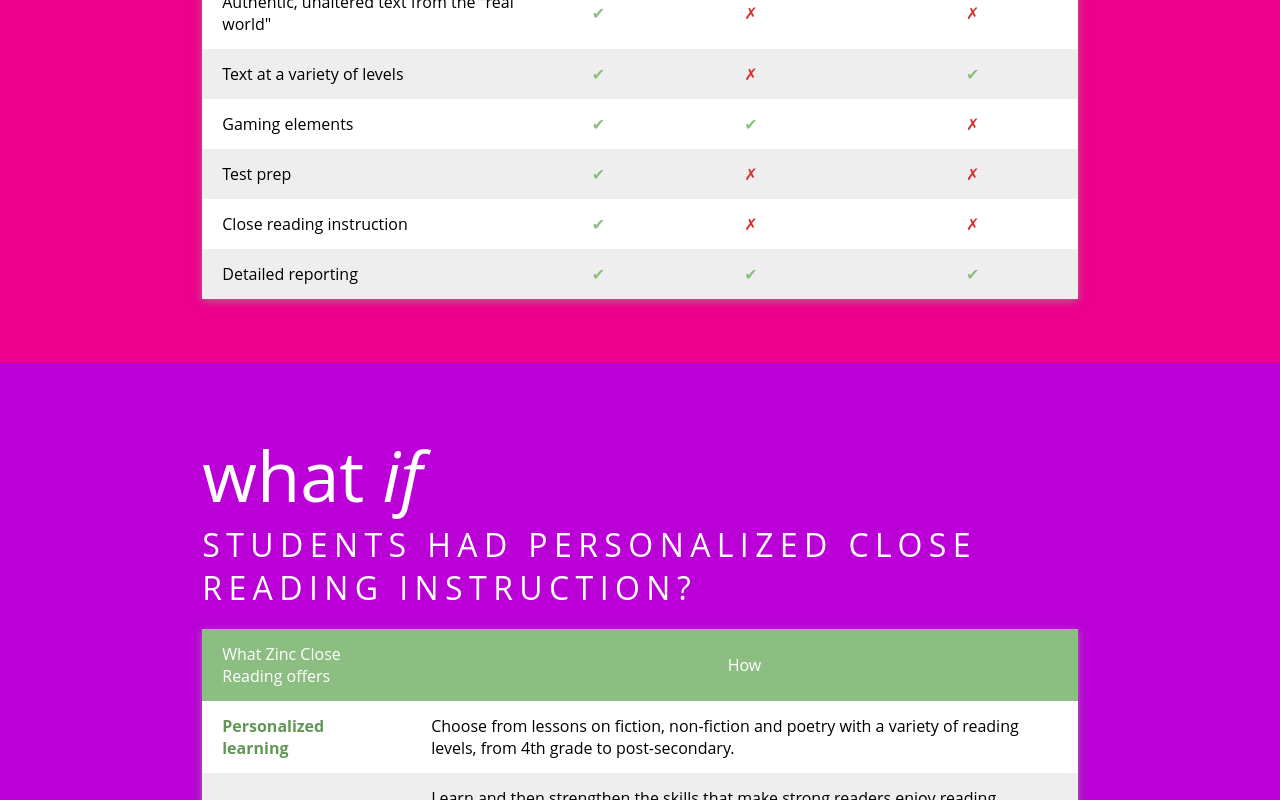
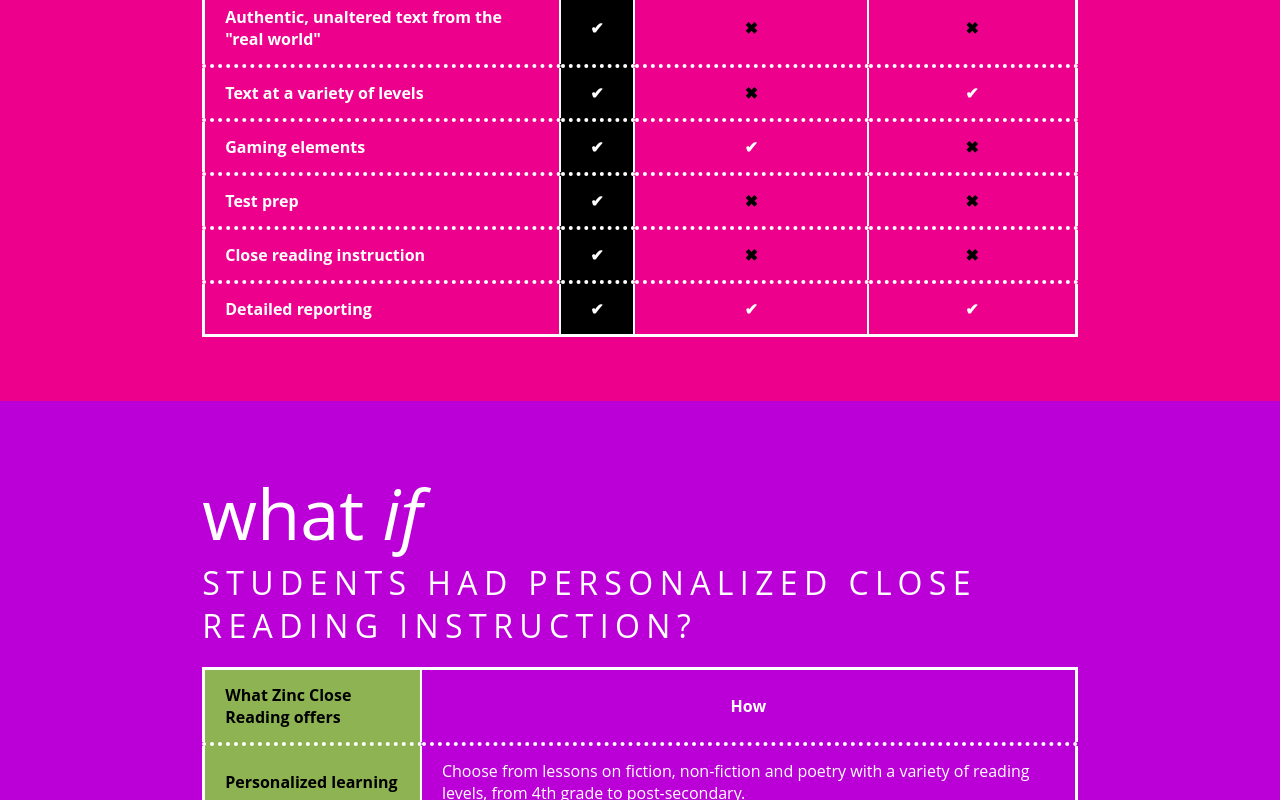
Before and after one commit to deepakkadarivel/marketingsite, a React (Create React App) app: page / in a window 1280 px wide. Shown: the part 1860-2660 px from the top of the page. Built offline with nearby package versions, Linux system fonts and the light colour scheme.

Commit message:
[ZMS-021] Charts section

```diff
--- a/src/components/chart/ChartComponent.js
+++ b/src/components/chart/ChartComponent.js
@@ -16,7 +16,14 @@
           <thead>
             <tr>
               {data.headers.map((header, i) => {
-                return <th key={i}>{header}</th>;
+                return (
+                  <th
+                    key={i}
+                    className={isReadings ? 'readingHeader' : 'methodsHeader'}
+                  >
+                    {header}
+                  </th>
+                );
               })}
             </tr>
           </thead>
@@ -29,11 +36,11 @@
                   </td>
                   {isMethod && (
                     <td
-                      className={
+                      className={`chart__table__bg ${
                         row.zincProg
-                          ? `chart__table__correct`
-                          : `chart__table__wrong`
-                      }
+                          ? 'chart__table__correct'
+                          : 'chart__table__wrong'
+                      }`}
                     >
                       {row.zincProg ? '\u2714' : '\u2717'}
                     </td>
@@ -46,7 +53,7 @@
                           : `chart__table__wrong`
                       }
                     >
-                      {row.vocabProgram ? '\u2714' : '\u2717'}
+                      {row.vocabProgram ? '\u2714' : '\u2716'}
                     </td>
                   )}
                   {isMethod && (
@@ -57,7 +64,7 @@
                           : `chart__table__wrong`
                       }
                     >
-                      {row.readingProg ? '\u2714' : '\u2717'}
+                      {row.readingProg ? '\u2714' : '\u2716'}
                     </td>
                   )}
                   {isReadings && (
--- a/src/components/chart/chart.css
+++ b/src/components/chart/chart.css
@@ -15,21 +15,21 @@
 }
 .chart__table {
   border-collapse: collapse;
-  color: #000000;
-  background-color: #ffffff;
+  color: #ffffff;
   text-shadow: none;
-  box-shadow: 0 2px 8px #8cbe828c;
   z-index: 2;
-}
-.chart__table thead {
-  background-color: #8cbe82;
-  color: #ffffff;
+  border: 3px solid #ffffff;
 }
 .chart__table td,
 .chart__table th {
-  font-weight: normal;
+  font-weight: bold;
   text-align: left;
   padding: 14px 20px;
+  border-bottom: 4px dotted #ffffff;
+  border-right: 2px solid #ffffff;
+}
+.chart__table tr:last-child td {
+  border-bottom: 3px solid #ffffff;
 }
 .chart__table td:not(:first-child) {
   text-align: center;
@@ -37,21 +37,35 @@
 .chart__table th:not(:first-child) {
   text-align: center;
 }
+.chart__table .methodsHeader:nth-child(2) {
+  background-color: #000000;
+}
 .chart__table .readingContent:first-child {
   color: #619756;
   font-weight: bold;
 }
 .chart__table .readingContent {
   text-align: left !important;
+  font-weight: normal;
 }
-.chart__table tr:nth-child(even) {
-  background-color: #eeeeee;
+.chart__table .readingHeader:first-child {
+  color: #000000;
+  background-color: #8eb352;
+  font-weight: bold;
+}
+.chart__table .readingContent:first-child {
+  color: #000000;
+  background-color: #8eb352;
+  font-weight: bold;
+}
+.chart__table__bg {
+  background-color: #000000;
 }
 .chart__table__correct {
-  color: #8cbe82;
+  color: #ffffff;
 }
 .chart__table__wrong {
-  color: #d6312e;
+  color: #000000;
 }
 
 @media (min-width: 768px) and (max-width: 1024px) {
--- a/src/components/chart/chart.scss
+++ b/src/components/chart/chart.scss
@@ -17,21 +17,22 @@
 
   &__table {
     border-collapse: collapse;
-    color: #000000;
-    background-color: #FFFFFF;
+    color: #FFFFFF;
     text-shadow: none;
-    box-shadow: 0 2px 8px #8cbe828c;
     z-index: 2;
+    border: 3px solid #ffffff;
 
-    thead {
-      background-color: #8CBE82;
-      color: #FFFFFF;
+    td, th {
+      font-weight: bold;
+      text-align: left;
+      padding: 14px 20px;
+      border-bottom: 4px dotted #FFFFFF;
+      border-right: 2px solid #FFFFFF;
     }
 
-    td, th {
-      font-weight: normal;
-      text-align: left;
-      padding: 14px 20px;
+    tr:last-child {
+      td {border-bottom: 3px solid #FFFFFF;}
+
     }
 
     td:not(:first-child) {
@@ -42,24 +43,42 @@
       text-align: center;
     }
 
+    .methodsHeader:nth-child(2) {
+      background-color: #000000;
+    }
+
     .readingContent:first-child {
       color: #619756;
       font-weight: bold;
     }
+
     .readingContent {
       text-align: left !important;
+      font-weight: normal;
     }
 
-    tr:nth-child(even) {
-      background-color: #eeeeee;
+    .readingHeader:first-child {
+      color: #000000;
+      background-color: rgb(142, 179, 82);
+      font-weight: bold;
+    }
+
+    .readingContent:first-child {
+      color: #000000;
+      background-color: rgb(142, 179, 82);
+      font-weight: bold;
+    }
+
+    &__bg {
+      background-color: #000000;
     }
 
     &__correct {
-      color: #8CBE82;
+      color: #FFFFFF;
     }
 
     &__wrong {
-      color: #D6312E;
+      color: #000000;
     }
   }
 }
--- a/src/components/testimonials/testimonials.css
+++ b/src/components/testimonials/testimonials.css
@@ -29,7 +29,6 @@
 .testimonials__section__content .user--content {
   margin-left: 5%;
   margin-right: 10%;
-  color: #000000;
   min-height: 270px;
 }
 .testimonials__section__content .user--content__name {
@@ -51,12 +50,10 @@
   font-weight: 500;
   font-style: italic;
   margin: 12px 0;
-  color: #619756;
 }
 .testimonials__section__content .user--content__summary {
   font-size: 14px;
   margin-top: 12px;
-  color: #666666;
 }
 .testimonials__section__left {
   position: absolute;
--- a/src/components/testimonials/testimonials.scss
+++ b/src/components/testimonials/testimonials.scss
@@ -32,7 +32,6 @@
       .user--content {
         margin-left: 5%;
         margin-right: 10%;
-        color: #000000;
         min-height: 270px;
 
         &__name {
@@ -57,13 +56,11 @@
           font-weight: 500;
           font-style: italic;
           margin: 12px 0;
-          color: #619756;
         }
 
         &__summary {
           font-size: 14px;
           margin-top: 12px;
-          color: #666666;
         }
       }
     }
```
